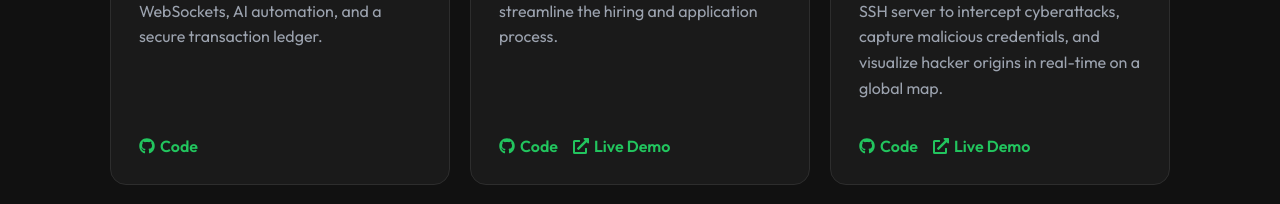
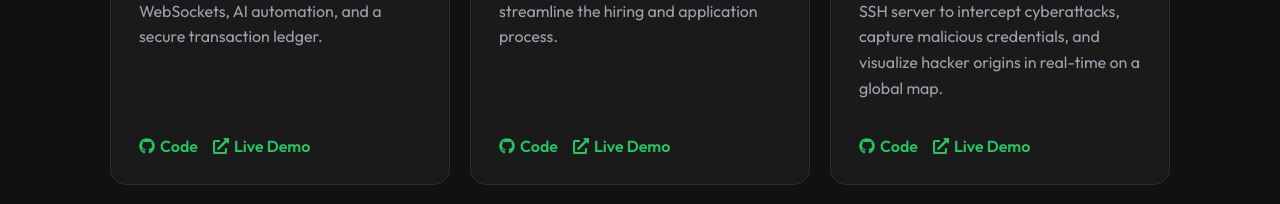
Before and after one commit to ChinmayPatil00/My-Portfolio, a React (Create React App) app in the folder portfolio-project/client/: page / in a window 1280 px wide. Shown: the part 2420-2624 px from the top of the page. Built offline with nearby package versions, Linux system fonts and the light colour scheme; no server answers; the HTML template or start-up script is replaced by a standard one.

Commit message:
feat: link live Vercel deployments to project demo buttons

```diff
--- a/portfolio-project/client/src/components/Projects.js
+++ b/portfolio-project/client/src/components/Projects.js
@@ -6,25 +6,26 @@ function Projects() {
     {
       name: "Auction Engine",
       desc: "Real-time MERN marketplace for creators featuring zero-latency WebSockets, AI automation, and a secure transaction ledger.",
-      github: "https://github.com/ChinmayPatil00/CreatorFlow"
+      github: "https://github.com/ChinmayPatil00/CreatorFlow",
+      demo: "https://auction-engine-pi.vercel.app/"
     },
     {
       name: "NexusATS",
       desc: "A job aggregator and Applicant Tracking System (ATS) designed to streamline the hiring and application process.",
       github: "#",
-      demo: "#"
+      demo: "https://nexus-ats-web.vercel.app/"
     },
     {
       name: "HoneyBot",
       desc: "A decoupled, cloud-based threat intelligence system that uses a decoy SSH server to intercept cyberattacks, capture malicious credentials, and visualize hacker origins in real-time on a global map.",
       github: "#",
-      demo: "#"
+      demo: "https://honey-bot.vercel.app/"
     },
     {
       name: "TalentMatrix AI",
       desc: "An AI-powered app that parses PDF resumes using the Gemini API to instantly generate skill gaps and a 3-month career roadmap.",
       github: "#",
-      demo: "#"
+      demo: "https://talentmatrix-ai.vercel.app/"
     },
     {
       name: "CyberDash",
@@ -59,7 +60,14 @@ function Projects() {
             <h3 style={{color: '#fff', marginBottom: '10px'}}>{p.name}</h3>
             <p style={{flexGrow: 1}}>{p.desc}</p>
             <div style={{marginTop: 'auto', paddingTop: '20px', display: 'flex', gap: '15px'}}>
-              <a href={p.github} target="_blank" rel="noreferrer" className="card-link" style={{color: 'var(--accent-color)', display: 'flex', alignItems: 'center', gap: '5px', textDecoration: 'none'}}>
+              <a
+                href={p.github}
+                onClick={(e) => { if(p.github === "#") { e.preventDefault(); alert("GitHub code repository coming soon!"); } }}
+                target="_blank"
+                rel="noreferrer"
+                className="card-link"
+                style={{color: 'var(--accent-color)', display: 'flex', alignItems: 'center', gap: '5px', textDecoration: 'none'}}
+              >
                 <FaGithub /> Code
               </a>
               {p.demo && (
```
